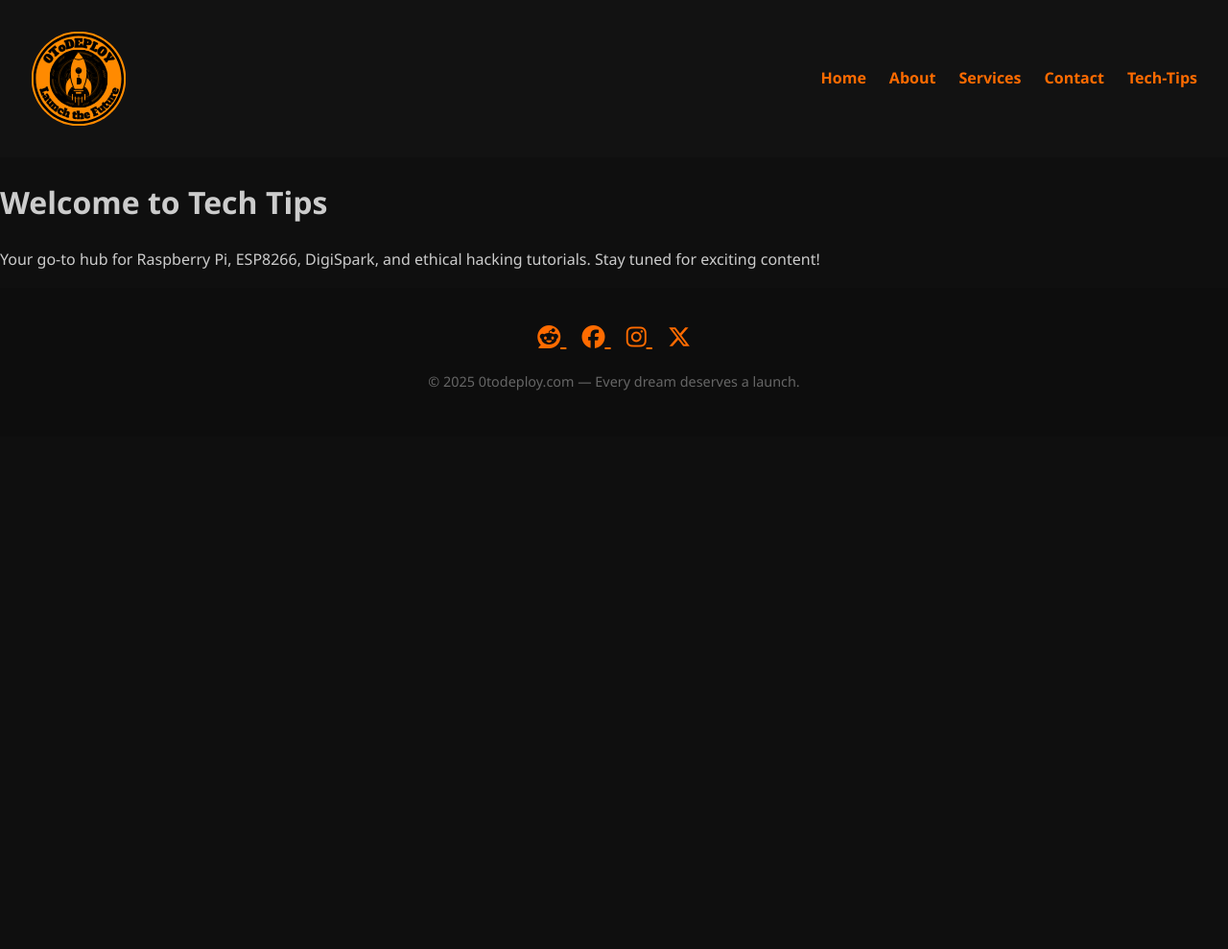
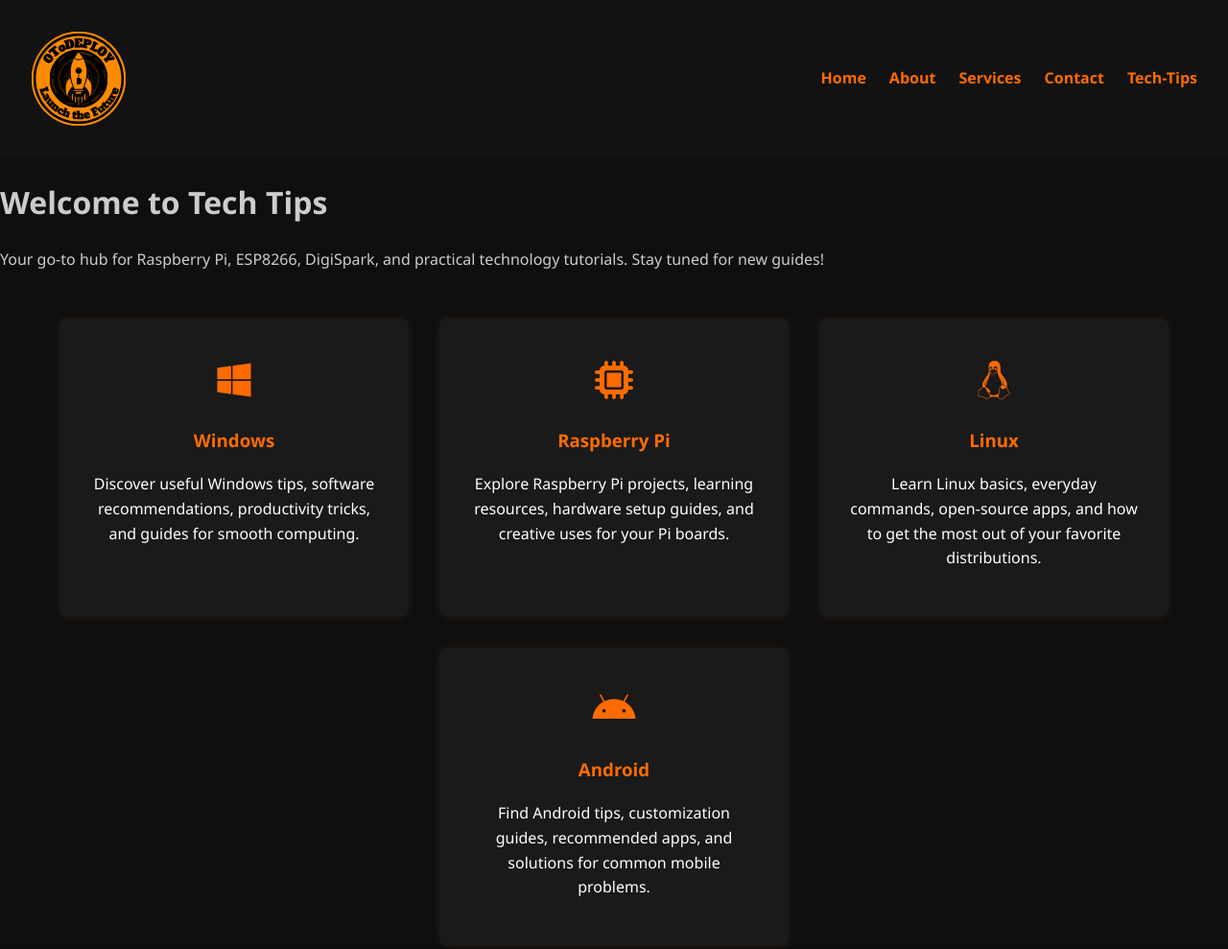
Before and after one commit to 0todeploy/techtips, a plain HTML site: page index.html in a window 1280 px wide. Shown: the top 989 px of the page at 96% size. Before the commit the page ends 800 px from the top, so only its background shows below. Drawn offline with nearby package versions, Linux system fonts and the light colour scheme.

Commit message:
Update index.html

```diff
--- a/index.html
+++ b/index.html
@@ -27,9 +27,32 @@
 <body>
 
   <main>
-    <h1>Welcome to Tech Tips</h1>
-    <p>Your go-to hub for Raspberry Pi, ESP8266, DigiSpark, and ethical hacking tutorials. Stay tuned for exciting content!</p>
-  </main>
+  <h1>Welcome to Tech Tips</h1>
+  <p>Your go-to hub for Raspberry Pi, ESP8266, DigiSpark, and practical technology tutorials. Stay tuned for new guides!</p>
+
+  <div class="services-grid" data-aos="fade-up">
+    <div class="card">
+      <div class="card-icon"><i class="fab fa-windows"></i></div>
+      <h3>Windows</h3>
+      <p>Discover useful Windows tips, software recommendations, productivity tricks, and guides for smooth computing.</p>
+    </div>
+    <div class="card">
+      <div class="card-icon"><i class="fas fa-microchip"></i></div>
+      <h3>Raspberry Pi</h3>
+      <p>Explore Raspberry Pi projects, learning resources, hardware setup guides, and creative uses for your Pi boards.</p>
+    </div>
+    <div class="card">
+      <div class="card-icon"><i class="fab fa-linux"></i></div>
+      <h3>Linux</h3>
+      <p>Learn Linux basics, everyday commands, open-source apps, and how to get the most out of your favorite distributions.</p>
+    </div>
+    <div class="card">
+      <div class="card-icon"><i class="fab fa-android"></i></div>
+      <h3>Android</h3>
+      <p>Find Android tips, customization guides, recommended apps, and solutions for common mobile problems.</p>
+    </div>
+  </div>
+</main>
 
   <!-- Load Footer -->
   <div data-include="footer.html"></div>
```
